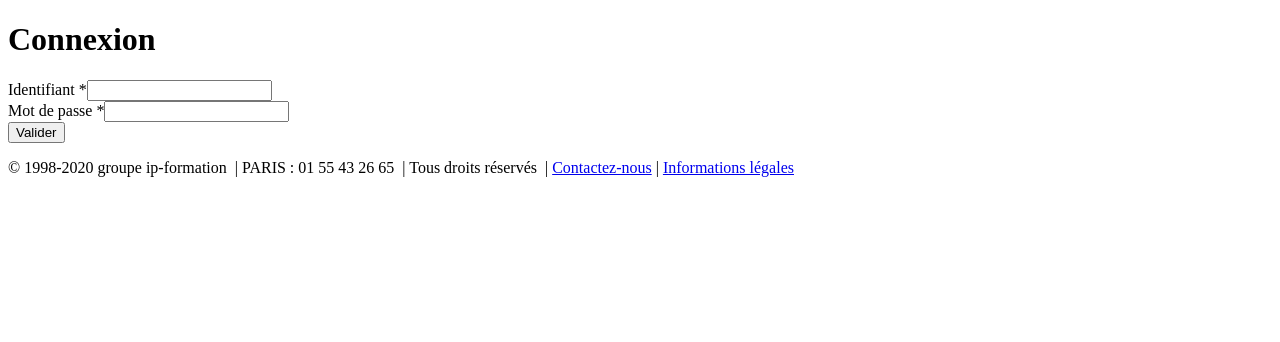
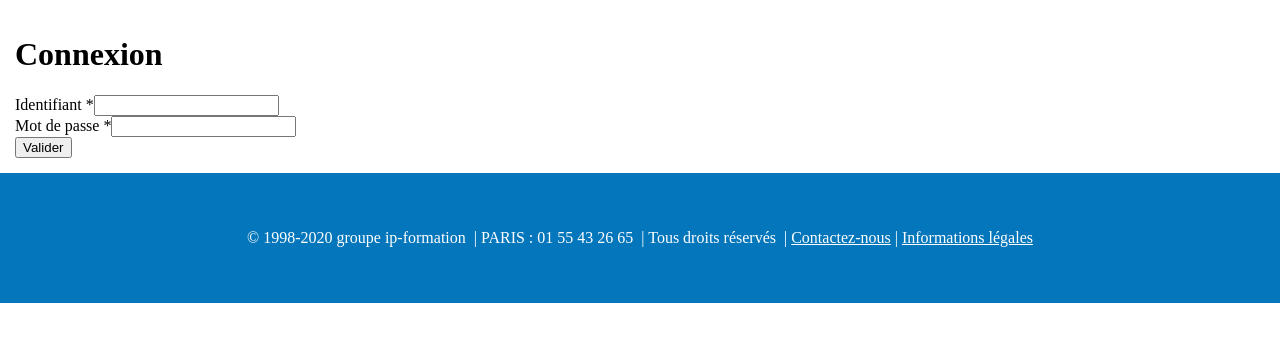
Before and after one commit to rbtkay/GJMR-front, a React (Create React App) app in the folder feedback-ecole-ipssi/: page /404 in a window 1280 px wide. Shown: the top 342 px of the page. Built offline with nearby package versions, Linux system fonts and the light colour scheme.

Commit message:
add a kind of style

```diff
--- /dev/null
+++ b/feedback-ecole-ipssi/src/styles/sass/_app.sass
@@ -0,0 +1,11 @@
+*, *:before, *:after
+    box-sizing: border-box
+
+body
+    margin: 0
+    padding: 0
+    a
+        color: black
+
+    main
+        padding: 15px
--- a/feedback-ecole-ipssi/src/styles/sass/_footer.sass
+++ b/feedback-ecole-ipssi/src/styles/sass/_footer.sass
@@ -0,0 +1,7 @@
+footer
+    background-color: $blue
+    text-align: center
+    color: white
+    padding: 40px 15px
+    a
+        color: white
--- a/feedback-ecole-ipssi/src/styles/sass/_header.sass
+++ b/feedback-ecole-ipssi/src/styles/sass/_header.sass
@@ -0,0 +1,5 @@
+header
+    padding: 15px
+    .user-name
+        text-transform: capitalize
+        margin-right: 15px
--- a/feedback-ecole-ipssi/src/styles/style.css
+++ b/feedback-ecole-ipssi/src/styles/style.css
@@ -1,3 +1,41 @@
+*, *:before, *:after {
+  -webkit-box-sizing: border-box;
+          box-sizing: border-box;
+}
+
+body {
+  margin: 0;
+  padding: 0;
+}
+
+body a {
+  color: black;
+}
+
+body main {
+  padding: 15px;
+}
+
+header {
+  padding: 15px;
+}
+
+header .user-name {
+  text-transform: capitalize;
+  margin-right: 15px;
+}
+
+footer {
+  background-color: #0476BB;
+  text-align: center;
+  color: white;
+  padding: 40px 15px;
+}
+
+footer a {
+  color: white;
+}
+
 .loading {
   display: block;
   position: relative;
--- a/feedback-ecole-ipssi/src/styles/style.scss
+++ b/feedback-ecole-ipssi/src/styles/style.scss
@@ -25,4 +25,7 @@ $pink: #E52761;
 $font-family-base: 'Helvetica Neue', Helvetica, Arial, sans-serif;
 // Import
 // ======
+@import "sass/app";
+@import "sass/header";
+@import "sass/footer";
 @import "sass/loading";
```
Also changed, not shown: 1 other file (tests, documents, lock files or other folders).
